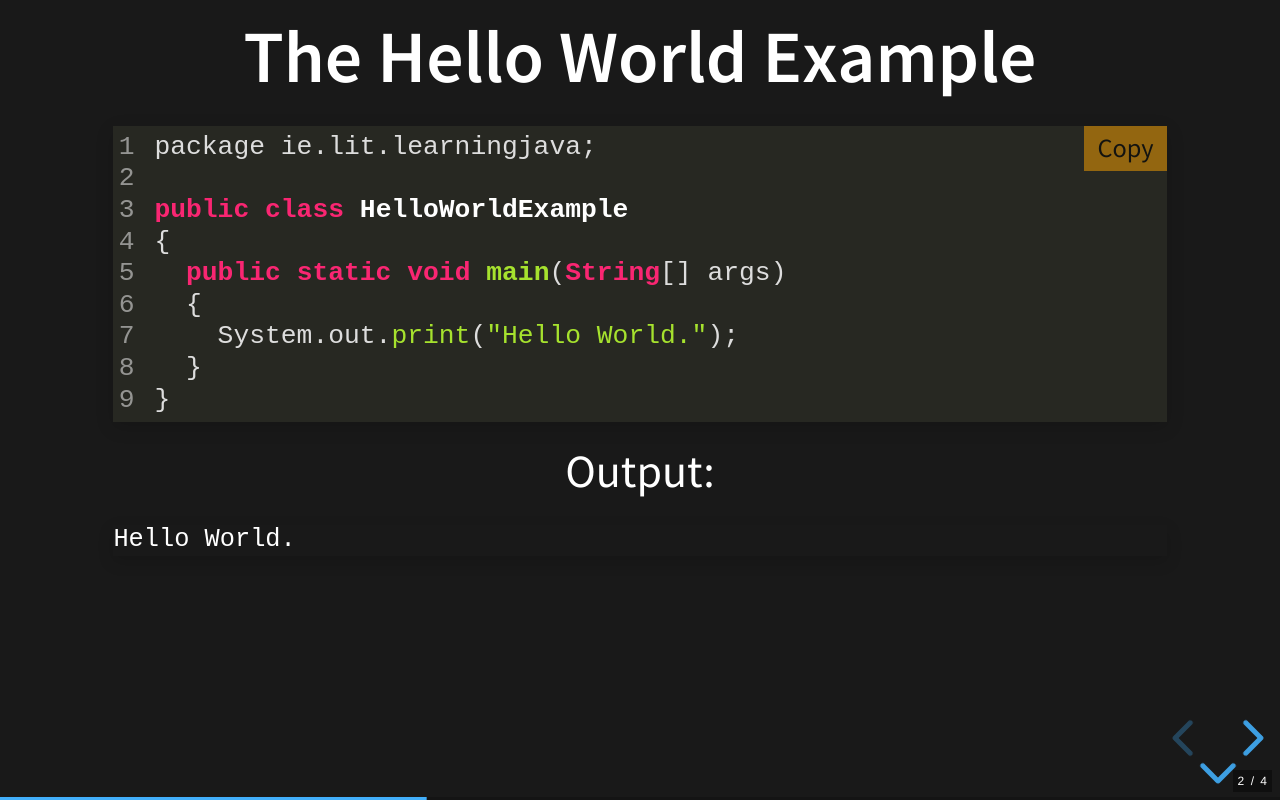
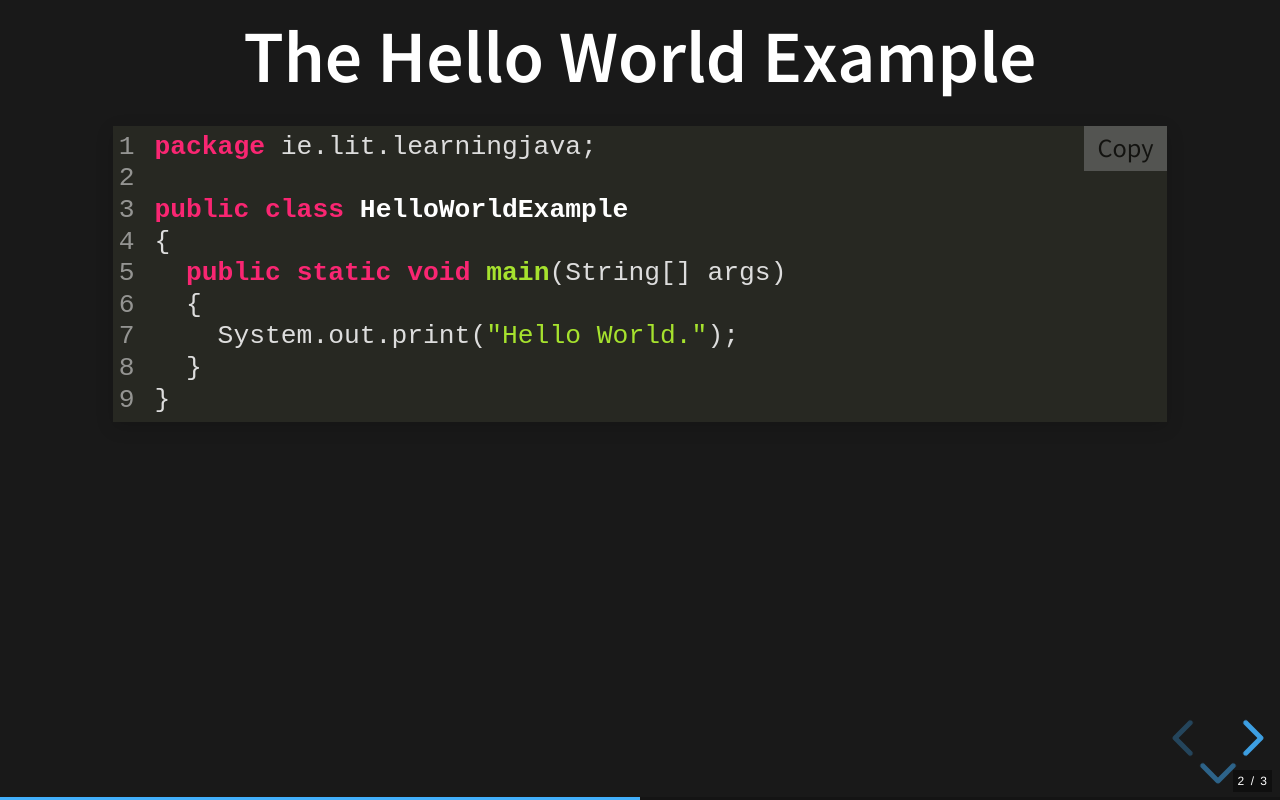
Before and after one commit to lsu-lit-ie/oop-with-java.notes, a plain HTML site: page introduction-to-oop-with-java.html in a window 1280 px wide. Both pictures are taken after a click on the button "next slide". Drawn offline with Linux system fonts and the light colour scheme; some packages are replaced by stand-ins of ours; a script that the page names is missing.

Commit message:
Copy test

```diff
--- a/introduction-to-oop-with-java.html
+++ b/introduction-to-oop-with-java.html
@@ -56,30 +56,11 @@
 				</footer>
 			</section>
 			<section>
-				<section id="HelloWorldExample" data-transition="fade-out">
+				<section id="HelloWorldExample">
 					<h2>The Hello World Example</h2>
 					<div class="sl-block" data-block-type="code">
 						<div class="sl-block-content notranslate">
-							<pre class="java"><code data-line-numbers="1-9">package ie.lit.learningjava;
-
-public class HelloWorldExample
-{
-	public static void main(String[] args)
-	{
-		System.out.print("Hello World.");
-	}
-}
-</code></pre>
-						</div>
-					</div>
-					<div>Output:</div>
-					<pre data-cc="false"><samp>Hello World.</samp></pre>
-				</section>
-				<section id="HelloWorldExampleBreakDown" data-transition="fade-in slide-out">
-					<h2>The Hello World Example</h2>
-					<div class="sl-block" data-block-type="code">
-						<div class="sl-block-content notranslate">
-							<pre class="java" data-cc="false"><code data-line-numbers="1-11|1|3|4,9|5|6,8|7" data-fragment-index="1">package ie.lit.learningjava;
+							<pre><code class="language-java hljs" data-line-numbers="1-11|1|3|4,9|5|6,8|7" data-fragment-index="1">package ie.lit.learningjava;
 
 public class HelloWorldExample
 {
@@ -98,6 +79,7 @@ public class HelloWorldExample
 						<p class="fragment fade-in-then-out" data-fragment-index="4">Line 5: Defines the signature of a method. A Java program requires at least one class with a method with this signature.</p>
 						<p class="fragment fade-in-then-out" data-fragment-index="5">Lines 6 - 8: The braces define the body of the method. All the code inside the braces are part of the method.</p>
 						<p class="fragment fade-in-then-out" data-fragment-index="6">Line 7: This line of code prints out "Hello World" to the console.</p>
+						<pre class="fragment fade-in" data-cc="false" data-fragment-index="7"><samp>Hello World.</samp></pre>
 					</div>
 				</section>
 			</section>
@@ -130,7 +112,7 @@ public class BareMinimumApplication
 				{
 					copycode: {
 						copy: "Copy",
-						copybg: "orange",
+						copybg: "grey",
 						copycolor: "black",
 						copied: "Copied!",
 						copiedbg: "green",
```
